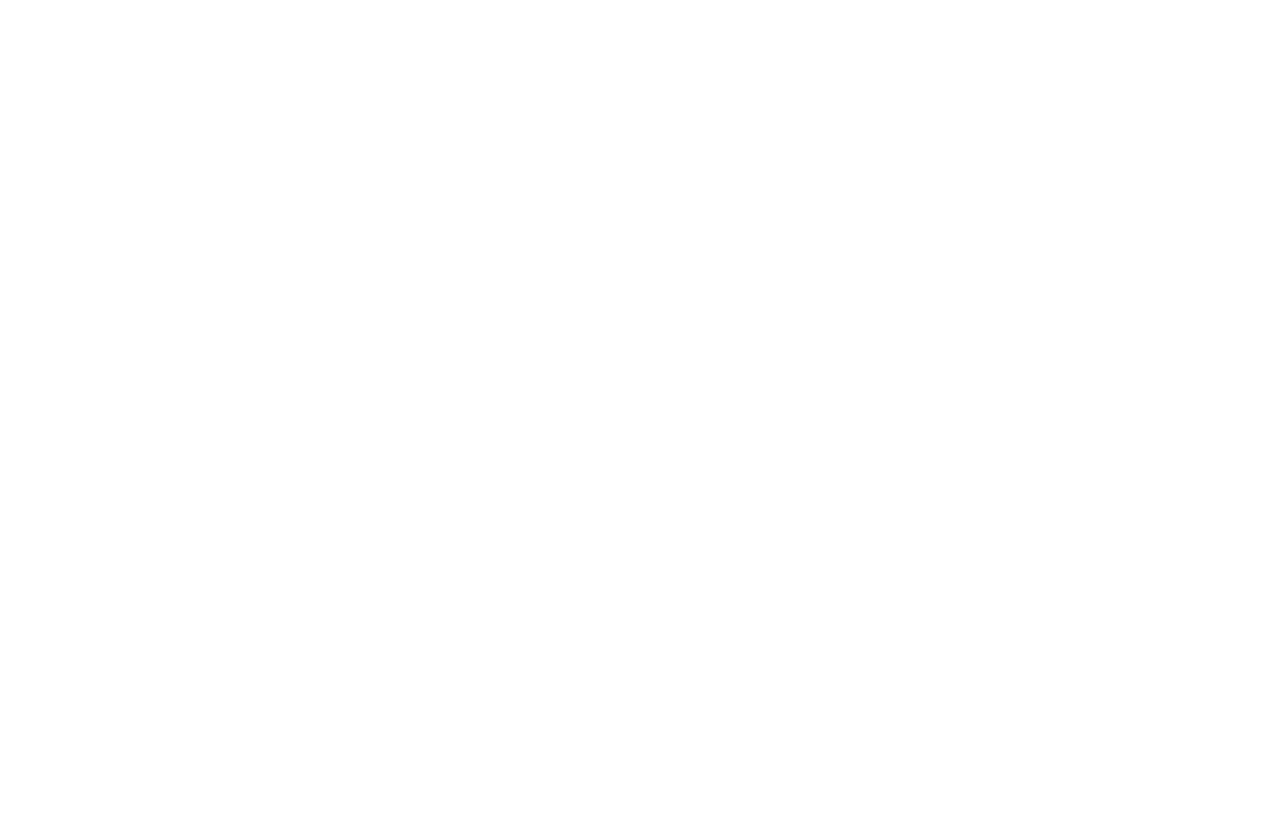
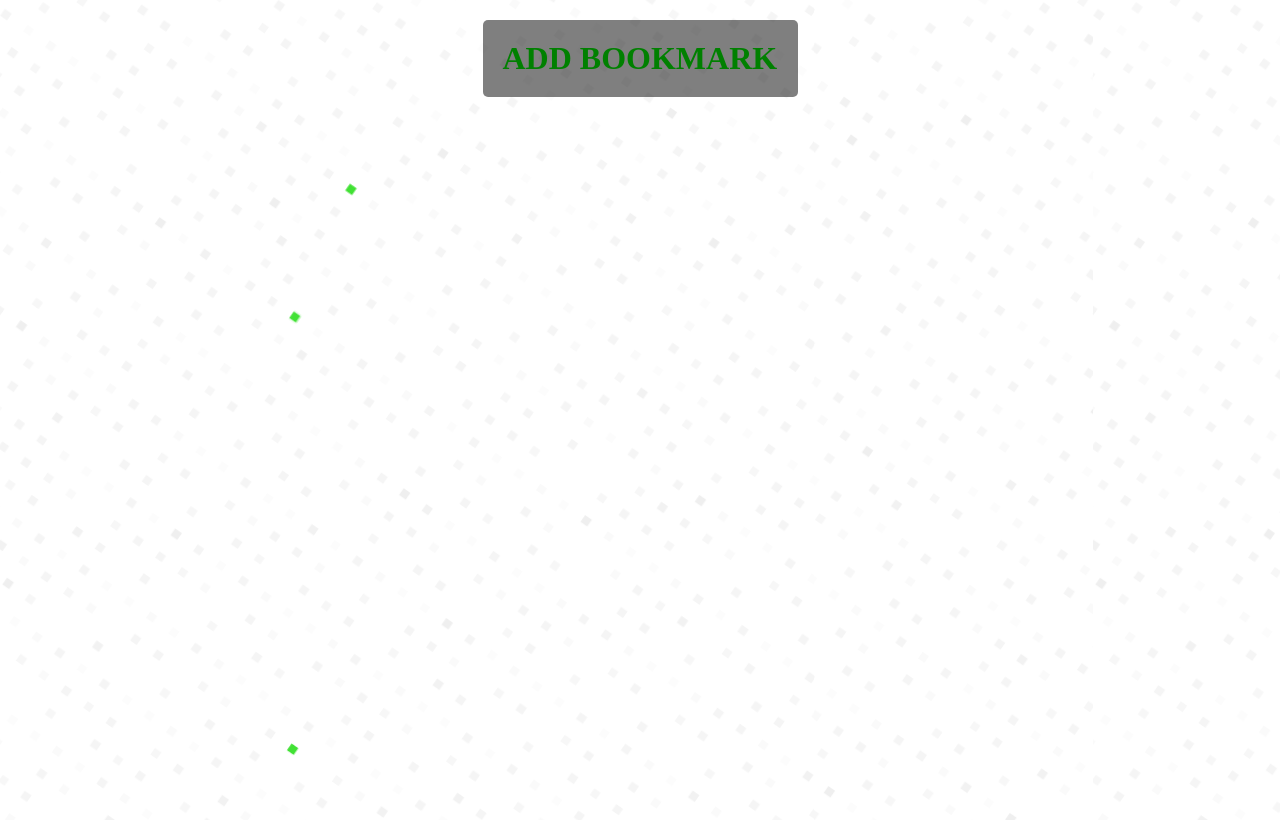
Before and after one commit to chereelane/Bookmark-Keeper, a plain HTML site: page index.html in a window 1280 px wide. Drawn offline with Linux system fonts and the light colour scheme.

Commit message:
added button as h1 tag in body, styled button to be center on the page

```diff
--- a/index.html
+++ b/index.html
@@ -9,6 +9,8 @@
     <link rel="stylesheet" href="style.css">
 </head>
 <body>
+    <!-- Open Modal   -->
+    <h1 id="show-modal">Add Bookmark</h1>
     <!-- Script -->
     <script src="script.js"></script>
 </body>
--- a/style.css
+++ b/style.css
@@ -1,3 +1,8 @@
+
+:root {
+  --primary-color: #006400;
+  --border-radius: 5px;
+}
 
 html {
   box-sizing: border-box;
@@ -6,4 +11,21 @@ html {
 body {
   margin: 0;
   min-height: 100vh;
+  background-image: url(pattern-randomized.svg);
 }
+
+h1 {
+  color: green;
+  padding: 20px;
+  background: rgba(0, 0, 0, 0.5);
+  border-radius: var(--border-radius);
+  cursor: pointer;
+  text-transform: uppercase;
+  width: 275px;
+  margin: 20px auto 10px;
+  user-select: none;
+}
+
+h1:hover {
+  background: rgba(0, 0, 0, 0.8);
+}
```
Also changed, not shown: pattern-randomized.svg (added).
